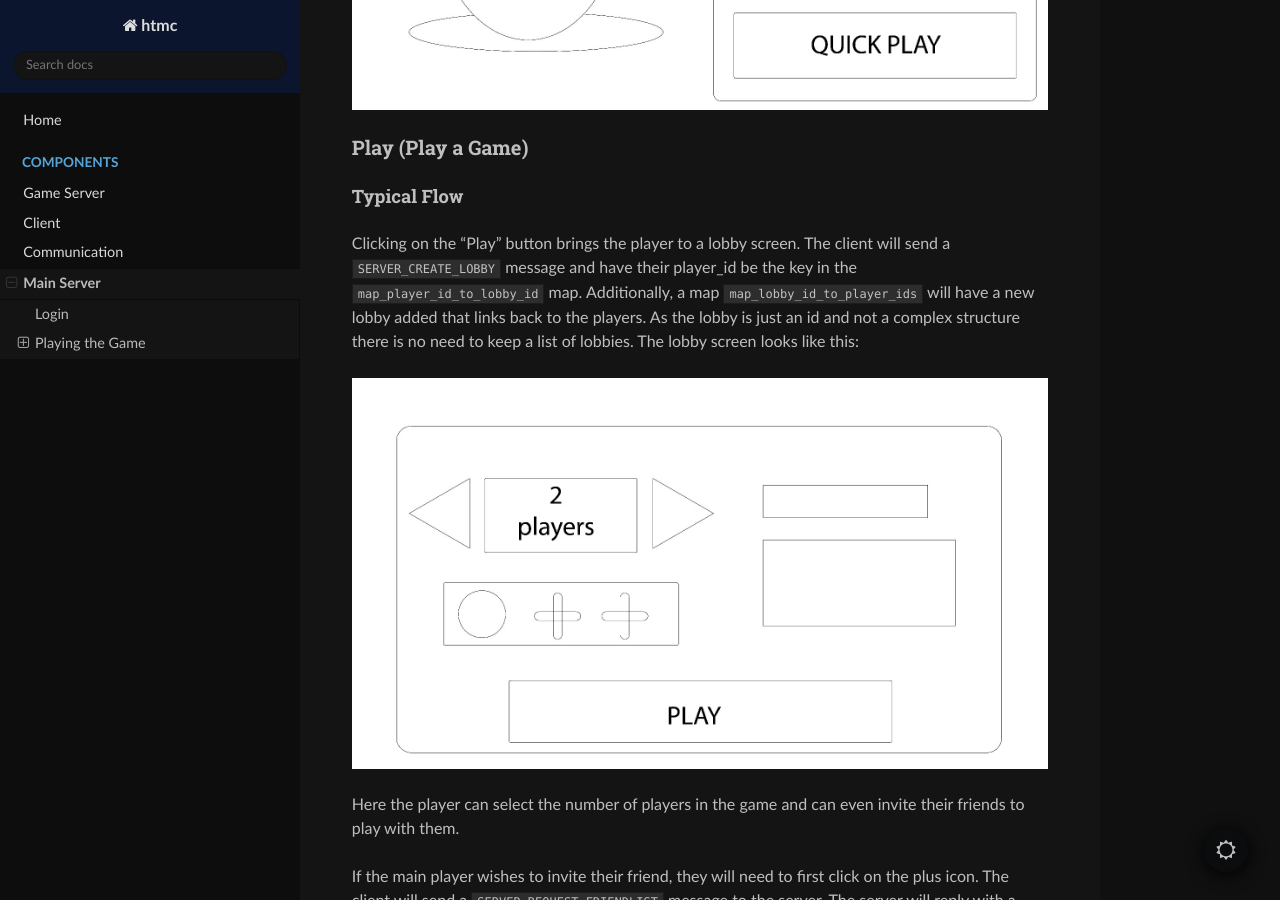
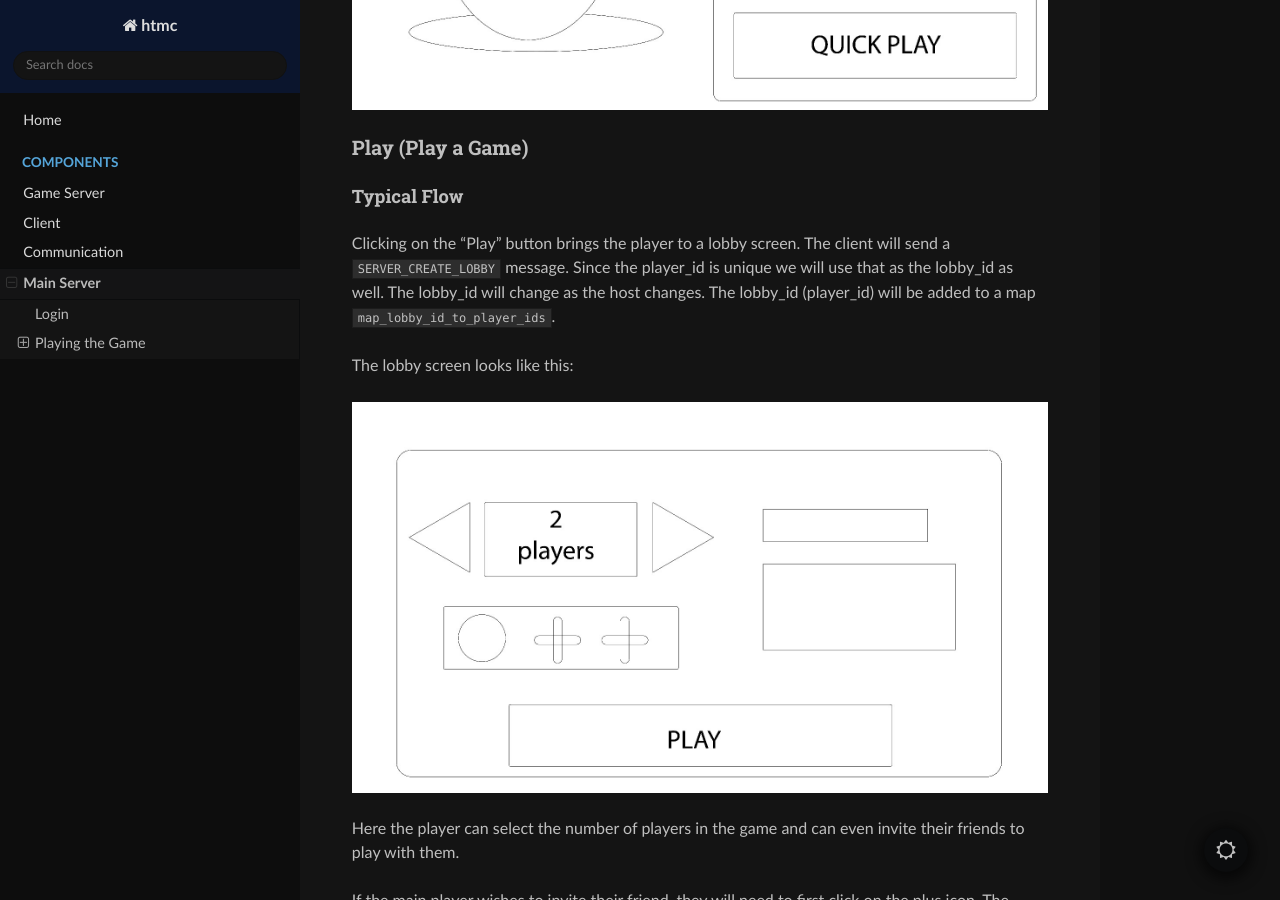
Before and after one commit to BigDru/heythatsmycheesedocs, a Sphinx documentation site: the page built from docs/source/main_server.rst, in a window 1280 px wide and 900 px high, scrolled down 969 px. Built offline with Sphinx 7.4.7 and the Read the Docs theme 2.0.0, drawn with Linux system fonts in a browser that asks for light colours.

Commit message:
Added non-pushed changes

```diff
--- a/docs/source/main_server.rst
+++ b/docs/source/main_server.rst
@@ -29,7 +29,9 @@ Play (Play a Game)
 
 Typical Flow
 ~~~~~~~~~~~~
-Clicking on the "Play" button brings the player to a lobby screen. The client will send a :code:`SERVER_CREATE_LOBBY` message and have their player_id be the key in the :code:`map_player_id_to_lobby_id` map. Additionally, a map :code:`map_lobby_id_to_player_ids` will have a new lobby added that links back to the players. As the lobby is just an id and not a complex structure there is no need to keep a list of lobbies. The lobby screen looks like this:
+Clicking on the "Play" button brings the player to a lobby screen. The client will send a :code:`SERVER_CREATE_LOBBY` message. Since the player_id is unique we will use that as the lobby_id as well. The lobby_id will change as the host changes. The lobby_id (player_id) will be added to a map :code:`map_lobby_id_to_player_ids`.
+
+The lobby screen looks like this:
 
 .. image:: _static/images/LobbyScreen.jpeg
    :width: 720
```
